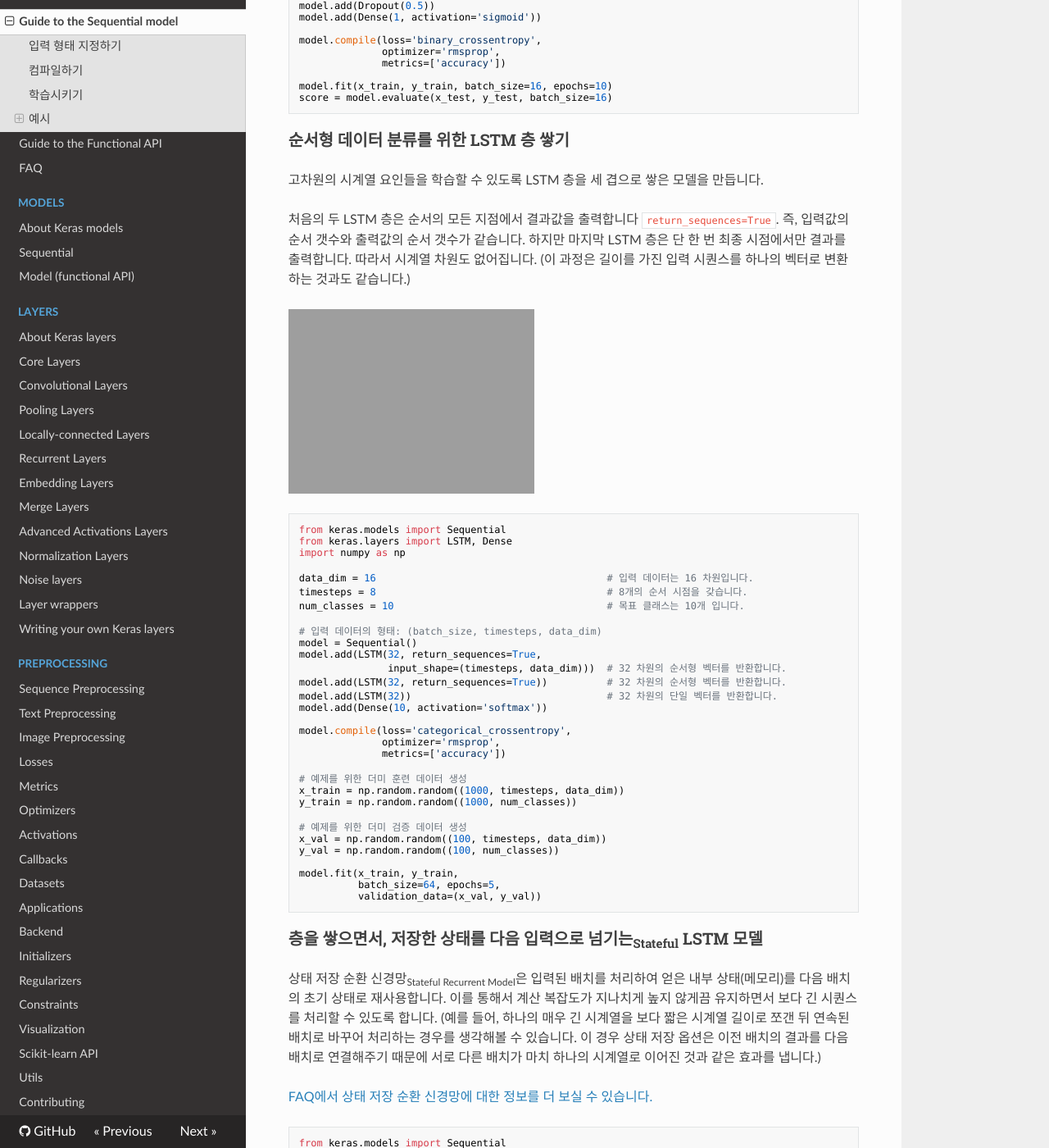
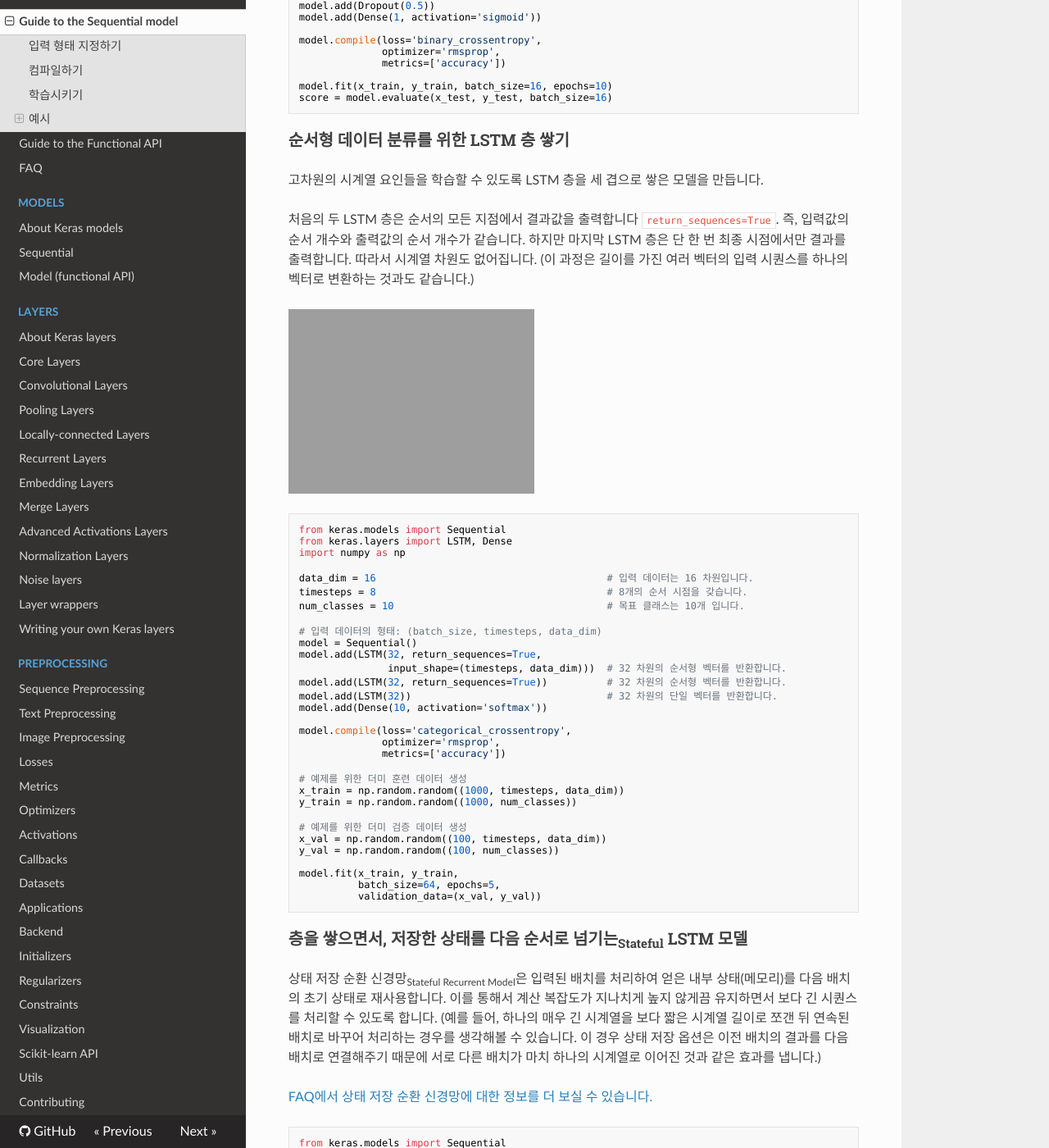
Before and after one commit to keras-team/keras-docs-ko, an MkDocs documentation site: the page built from sources/getting-started/sequential-model-guide.md, in a window 1280 px wide and 1400 px high, scrolled down 5496 px. Shown: the whole window at 82% size. Built offline with MkDocs 1.6.1, drawn with Linux system fonts in a browser that asks for light colours; nearby versions of some CDN libraries; some of the changed text lies outside the part shown.

Commit message:
minor fix
맞춤법에 맞게 정정하고 표현을 보다 자연스럽게 고쳤습니다.

````diff
--- a/sources/getting-started/sequential-model-guide.md
+++ b/sources/getting-started/sequential-model-guide.md
@@ -139,7 +139,7 @@
 
 - CIFAR10 소형 이미지 분류: 실시간 데이터 증강을 포함하는 합성곱 신경망<sub>Convolutional Neural Network</sub>
 - IMDB 영화 후기 감정 분류: 순서를 가진 문자열을 다루는 LSTM<sub>Long Short-Term Memory</sub> 모형
-- 로이터 뉴스<sub>Reuters Newswires</sub> 주제 분류: 다층 신경망<sub>Multilayer perceptron<sub> 모형
+- 로이터 뉴스<sub>Reuters Newswires</sub> 주제 분류: 다층 신경망<sub>Multilayer Perceptron<sub> 모형
 - MNIST 손으로 쓴 숫자 이미지 분류: 다층 신경망과 합성곱 신경망
 - LSTM을 이용한 문자열 수준의 텍스트 생성기
 
@@ -312,7 +312,7 @@
 
 고차원의 시계열 요인들을 학습할 수 있도록 LSTM 층을 세 겹으로 쌓은 모델을 만듭니다.
 
-처음의 두 LSTM 층은 순서의 모든 지점에서 결과값을 출력합니다 `return_sequences=True`. 즉, 입력값의 순서 갯수와 출력값의 순서 갯수가 같습니다. 하지만 마지막 LSTM 층은 단 한 번 최종 시점에서만 결과를 출력합니다. 따라서 시계열 차원도 없어집니다. (이 과정은 길이를 가진 입력 시퀀스를 하나의 벡터로 변환하는 것과도 같습니다.)
+처음의 두 LSTM 층은 순서의 모든 지점에서 결과값을 출력합니다 `return_sequences=True`. 즉, 입력값의 순서 개수와 출력값의 순서 개수가 같습니다. 하지만 마지막 LSTM 층은 단 한 번 최종 시점에서만 결과를 출력합니다. 따라서 시계열 차원도 없어집니다. (이 과정은 길이를 가진 여러 벡터의 입력 시퀀스를 하나의 벡터로 변환하는 것과도 같습니다.)
 
 <img src="https://keras.io/img/regular_stacked_lstm.png" alt="stacked LSTM" style="width: 300px;"/>
 
@@ -351,7 +351,7 @@
 ```
 
 
-### 층을 쌓으면서, 저장한 상태를 다음 입력으로 넘기는<sub>Stateful</sub> LSTM 모델
+### 층을 쌓으면서, 저장한 상태를 다음 순서로 넘기는<sub>Stateful</sub> LSTM 모델
 
 상태 저장 순환 신경망<sub>Stateful Recurrent Model</sub>은 입력된 배치를 처리하여 얻은 내부 상태(메모리)를 다음 배치의 초기 상태로 재사용합니다. 이를 통해서 계산 복잡도가 지나치게 높지 않게끔 유지하면서 보다 긴 시퀀스를 처리할 수 있도록 합니다. (예를 들어, 하나의 매우 긴 시계열을 보다 짧은 시계열 길이로 쪼갠 뒤 연속된 배치로 바꾸어 처리하는 경우를 생각해볼 수 있습니다. 이 경우 상태 저장 옵션은 이전 배치의 결과를 다음 배치로 연결해주기 때문에 서로 다른 배치가 마치 하나의 시계열로 이어진 것과 같은 효과를 냅니다.)
 
````
